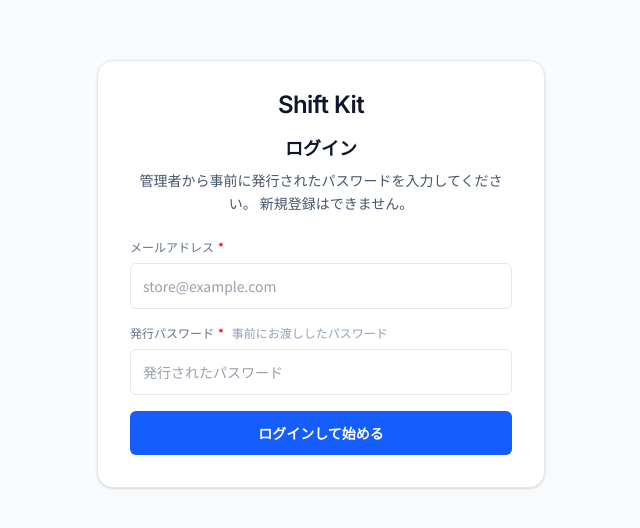
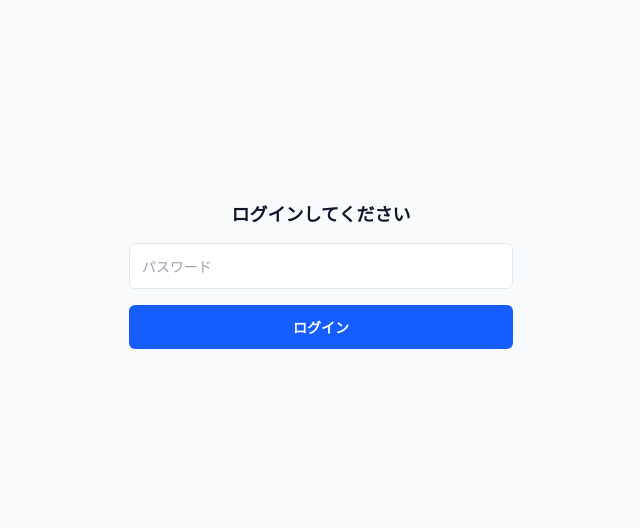
Before and after one commit to kuriryu/shift-calendar, a Next.js app: page /login in a window 1280 px wide. Shown: the part 126-654 px from the top of the page, without its empty margins (319-959 px from the left). Built offline with nearby package versions, Linux system fonts and the light colour scheme; what smarthr-ui would draw is missing.

Commit message:
ログイン画面に見出しを追加し、発行パスワードを更新する。
Co-authored-by: Cursor <cursoragent@cursor.com>

```diff
--- a/src/components/LoginForm.tsx
+++ b/src/components/LoginForm.tsx
@@ -2,16 +2,14 @@
 
 import { FormEvent, useState } from "react";
 import { useRouter, useSearchParams } from "next/navigation";
-import BrandMark from "@/components/BrandMark";
 import PrimaryButton from "@/components/PrimaryButton";
-import FieldControl, { FieldInput } from "@/components/FieldControl";
+import { FieldInput } from "@/components/FieldControl";
 import { useAppStore } from "@/stores/useAppStore";
 
 export default function LoginForm() {
   const router = useRouter();
   const searchParams = useSearchParams();
   const startCreate = useAppStore((s) => s.startCreate);
-  const [email, setEmail] = useState("");
   const [password, setPassword] = useState("");
   const [loading, setLoading] = useState(false);
   const [error, setError] = useState<string | null>(null);
@@ -24,7 +22,7 @@ export default function LoginForm() {
     const res = await fetch("/api/auth/login", {
       method: "POST",
       headers: { "Content-Type": "application/json" },
-      body: JSON.stringify({ email, password }),
+      body: JSON.stringify({ password }),
     });
     const data = (await res.json().catch(() => ({}))) as { error?: string };
 
@@ -46,59 +44,36 @@ export default function LoginForm() {
 
   return (
     <main className="flex min-h-dvh flex-1 items-center justify-center bg-slate-50 px-4 py-8">
-      <div className="w-full max-w-md space-y-6 rounded-2xl border border-slate-200 bg-white p-6 shadow-sm md:p-8">
-        <div className="text-center">
-          <div className="mb-4 flex justify-center">
-            <BrandMark size="lg" />
-          </div>
-          <h1 className="text-lg font-bold text-slate-900">ログイン</h1>
-          <p className="mt-2 text-sm leading-relaxed text-slate-600">
-            管理者から事前に発行されたパスワードを入力してください。
-            新規登録はできません。
-          </p>
-        </div>
+      <form
+        onSubmit={handleSubmit}
+        className="w-full max-w-sm space-y-4"
+        aria-label="ログイン"
+      >
+        <h1 className="text-center text-lg font-bold text-slate-900">
+          ログインしてください
+        </h1>
 
-        <form onSubmit={handleSubmit} className="space-y-4">
-          <FieldControl id="login-email" label="メールアドレス" required>
-            <FieldInput
-              id="login-email"
-              type="email"
-              autoComplete="username"
-              value={email}
-              onChange={(e) => setEmail(e.target.value)}
-              placeholder="store@example.com"
-              required
-            />
-          </FieldControl>
-
-          <FieldControl
-            id="login-password"
-            label="発行パスワード"
-            required
-            hint="事前にお渡ししたパスワード"
-          >
         <FieldInput
           id="login-password"
           type="password"
           autoComplete="current-password"
           value={password}
           onChange={(e) => setPassword(e.target.value)}
-              placeholder="発行されたパスワード"
+          placeholder="パスワード"
           required
+          aria-label="パスワード"
         />
-          </FieldControl>
 
         {error && (
-            <p role="alert" className="rounded-md bg-red-50 px-3 py-2 text-sm text-red-700">
+          <p role="alert" className="text-sm text-red-700">
             {error}
           </p>
         )}
 
         <PrimaryButton type="submit" disabled={loading} className="w-full">
-            {loading ? "確認中…" : "ログインして始める"}
+          {loading ? "確認中…" : "ログイン"}
         </PrimaryButton>
       </form>
-      </div>
     </main>
   );
 }
```
Also changed, not shown: 1 other file (tests, documents, lock files or other folders). Lines whose indentation alone changed are shown as unchanged.
